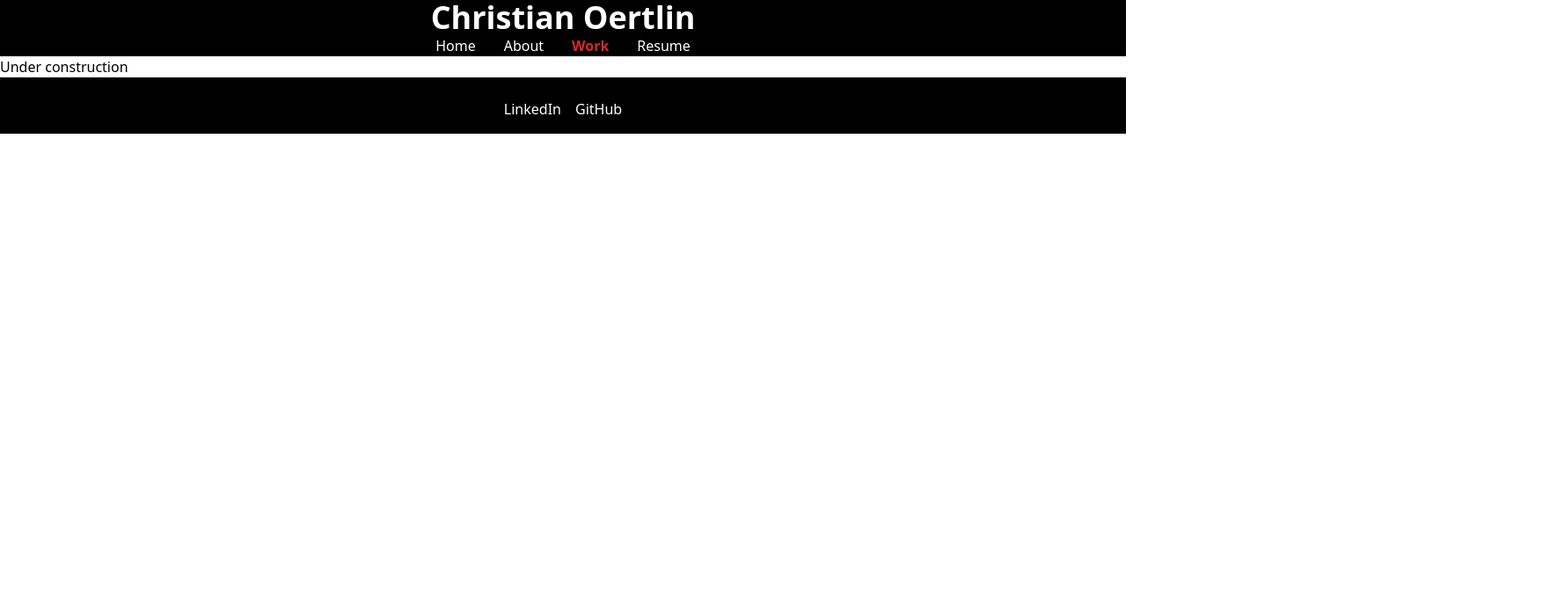
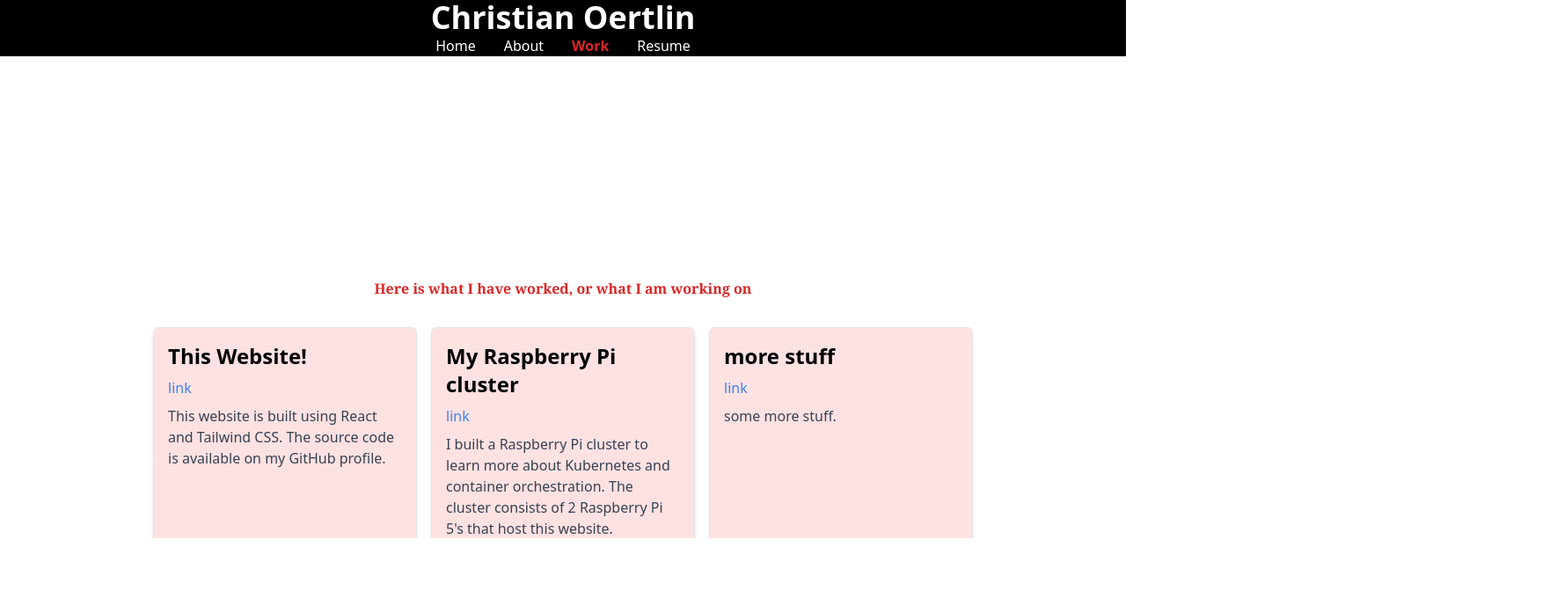
Before and after one commit to ChrOertlin/personal-website, a React (Vite) app: page /work in a window 1280 px wide. Shown: the top 672 px of the page at 88% size, 1770 px wide, since content can reach past the window. Built offline with nearby package versions, Linux system fonts and the light colour scheme.

Commit message:
add work

```diff
--- a/src/components/Grid/Grid.tsx
+++ /dev/null
@@ -1,8 +0,0 @@
-
-function Grid() {
-    return (
-    <div className="grid">    </div>
-    )
-}
-
-export default Grid
--- /dev/null
+++ b/src/components/WorkItem/WorkItem.tsx
@@ -0,0 +1,105 @@
+import React, { useEffect, useRef, useState } from 'react';
+
+interface WorkItemProps {
+  title: string;
+  link: string;
+  description: string;
+}
+
+const WorkItem: React.FC<WorkItemProps> = ({ title, link, description }) => {
+  const [isVisible, setIsVisible] = useState(true);
+  const itemRef = useRef<HTMLDivElement>(null);
+
+  useEffect(() => {
+    const handleScroll = () => {
+      if (itemRef.current) {
+        const rect = itemRef.current.getBoundingClientRect();
+        const isVisible = rect.left >= 0 && rect.right <= window.innerWidth;
+        setIsVisible(isVisible);
+      }
+    };
+
+    window.addEventListener('scroll', handleScroll);
+    handleScroll(); // Initial check
+
+    return () => {
+      window.removeEventListener('scroll', handleScroll);
+    };
+  }, []);
+
+  const workItemStyles = {
+    transition: 'opacity 0.5s ease-in-out',
+    opacity: isVisible ? 1 : 0,
+  };
+
+  return (
+    <div
+      ref={itemRef}
+      style={workItemStyles}
+      className="p-4 border rounded-md shadow-md min-w-[300px] max-w-xs bg-red-100"
+    >
+      <h2 className="text-2xl font-bold mb-2">{title}</h2>
+      <a href={link} className="text-blue-500 hover:underline mb-2 block">
+        link
+      </a>
+      <p className="text-gray-700 overflow-hidden text-ellipsis whitespace-normal">
+        {description}
+      </p>
+    </div>
+  );
+};
+
+const workItems: WorkItemProps[] = [
+  {
+    title: 'Anota2seq',
+    link: 'https://bioconductor.org/packages/release/bioc/html/anota2seq.html#:~:text=anota2seq%20provides%20analysis%20of%20translational,RNA%20sequencing%20or%20DNA-microarray.',
+    description: 'My contribution to Bioductor, the anota2seq package. My work was to implement the anota2seq package in R, which is a package that provides analysis of translational efficiency and differential translation from ribosome profiling data using Ribo-seq, RNA sequencing or DNA-microarray.',
+  },
+  {
+    title: 'My academic publications',
+    link: 'https://orcid.org/0000-0001-8913-6358',
+    description: 'My academic publications can be found on my ORCID profile. I have published several papers in the field of bioinformatics and cancer biology.',
+  },
+  {
+    title: 'This Website!',
+    link: 'https://github.com/ChrOertlin/personal-website',
+    description: 'This website is built using React and Tailwind CSS. The source code is available on my GitHub profile.',
+  },
+  {
+    title: "My Raspberry Pi cluster",
+    link: "not available",
+    description: "I built a Raspberry Pi cluster to learn more about Kubernetes and container orchestration. The cluster consists of 2 Raspberry Pi 5's that host this website.",
+  },
+  {
+    title: "more stuff",
+    link: "not available",
+    description: "some more stuff.",
+  },
+  {
+    title: "more stuff",
+    link: "not available",
+    description: "some more stuff.",
+  },
+  {
+    title: "more stuff",
+    link: "not available",
+    description: "some more stuff.",
+  }
+];
+
+const Works: React.FC = () => {
+  return (
+    <div className="flex flex-col items-center justify-center h-screen">
+      <h2 className="font-serif font-bold text-red-600 mb-4">Here is what I have worked, or what I am working on</h2>
+      <div className="overflow-x-auto w-full px-4 h-64">
+        <div className="flex space-x-4 p-4">
+          {workItems.map((item, index) => (
+            <WorkItem key={index} title={item.title} link={item.link} description={item.description} />
+          ))}
+        </div>
+      </div>
+    </div>
+  );
+};
+
+export default Works;
--- /dev/null
+++ b/src/components/WorkItemGrid/WorkItemGrid.tsx
@@ -0,0 +1,11 @@
+import Works from "../WorkItem/WorkItem"
+
+function Grid() {
+    return (
+        <div className="flex flex-col items-center justify-center h-screen">
+        <Works />
+      </div>
+    )
+}
+
+export default Grid
--- a/src/pages/Work.tsx
+++ b/src/pages/Work.tsx
@@ -1,9 +1,10 @@
 import React from 'react'
+import Grid from '../components/WorkItemGrid/WorkItemGrid'
 
 function Work() {
   return (
     <div>
-      Under construction
+      <Grid/>
     </div>
   )
 }
```
